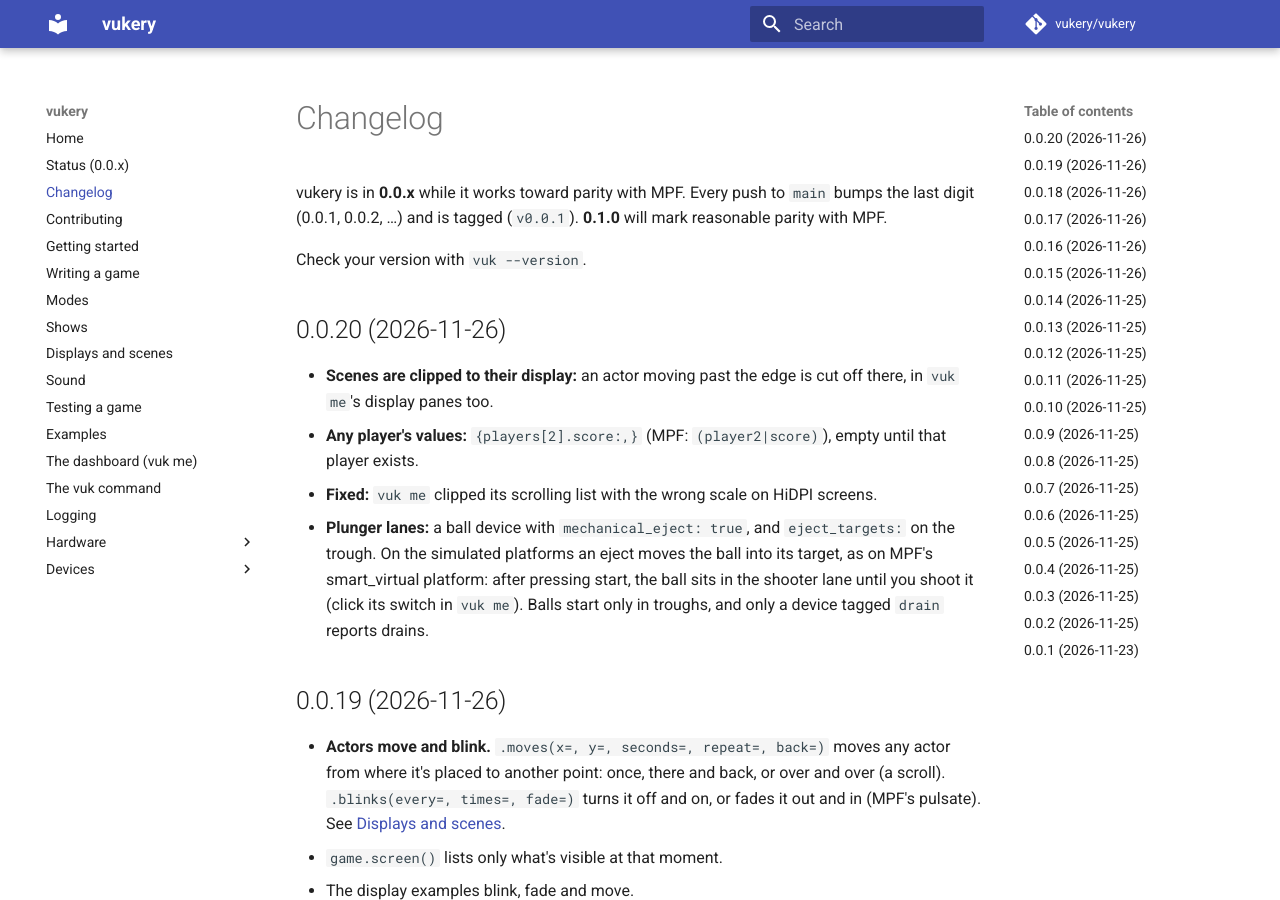
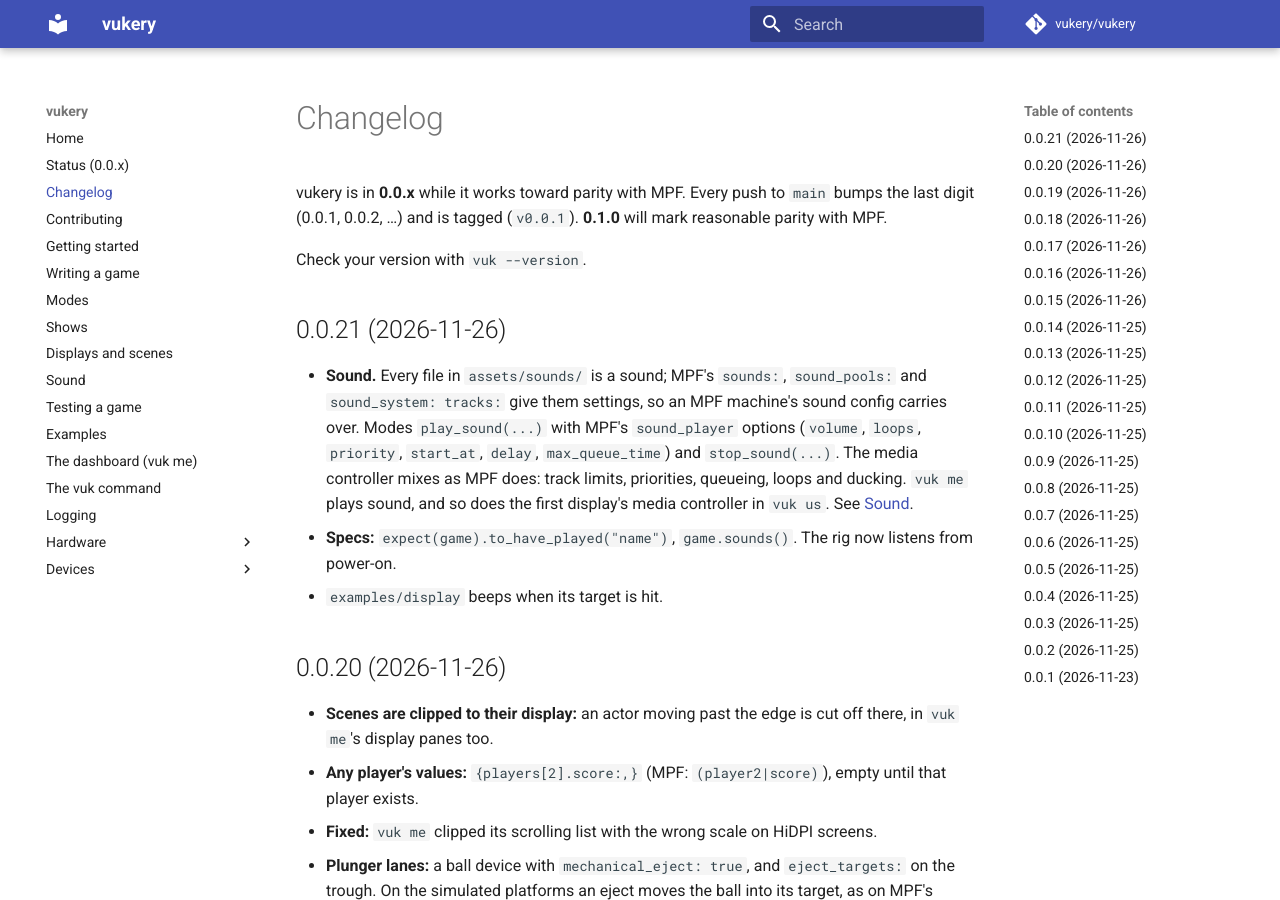
Before and after one commit to vukery/vukery, an MkDocs documentation site: the page built from docs/changelog.md, in a window 1280 px wide and 900 px high. Built offline with MkDocs 1.6.1 and Material for MkDocs 9.7.7, drawn with Linux system fonts in a browser that asks for light colours; comment, search, counter and statistics services are not loaded.

Commit message:
0.0.21: sound
Co-Authored-By: Claude Opus 5.5 <noreply@anthropic.com>

```diff
--- a/docs/changelog.md
+++ b/docs/changelog.md
@@ -5,6 +5,20 @@ vukery is in **0.0.x** while it works toward parity with MPF. Every push to
 **0.1.0** will mark reasonable parity with MPF.
 
 Check your version with `vuk --version`.
+
+## 0.0.21 (2026-11-26)
+
+- **Sound.** Every file in `assets/sounds/` is a sound; MPF's `sounds:`,
+  `sound_pools:` and `sound_system: tracks:` give them settings, so an MPF
+  machine's sound config carries over. Modes `play_sound(...)` with MPF's
+  `sound_player` options (`volume`, `loops`, `priority`, `start_at`, `delay`,
+  `max_queue_time`) and `stop_sound(...)`. The media controller mixes as MPF
+  does: track limits, priorities, queueing, loops and ducking. `vuk me` plays
+  sound, and so does the first display's media controller in `vuk us`. See
+  [Sound](sound.md).
+- **Specs:** `expect(game).to_have_played("name")`, `game.sounds()`. The
+  rig now listens from power-on.
+- `examples/display` beeps when its target is hit.
 
 ## 0.0.20 (2026-11-26)
 
--- a/pyproject.toml
+++ b/pyproject.toml
@@ -1,6 +1,6 @@
 [project]
 name = "vukery"
-version = "0.0.20"
+version = "0.0.21"
 description = "A very opinionated pinball framework based on the Mission Pinball Framework, built to be simple, lean and LLM-friendly."
 readme = "README.md"
 license = "MIT"
```
Also changed, not shown: 1 other file.
